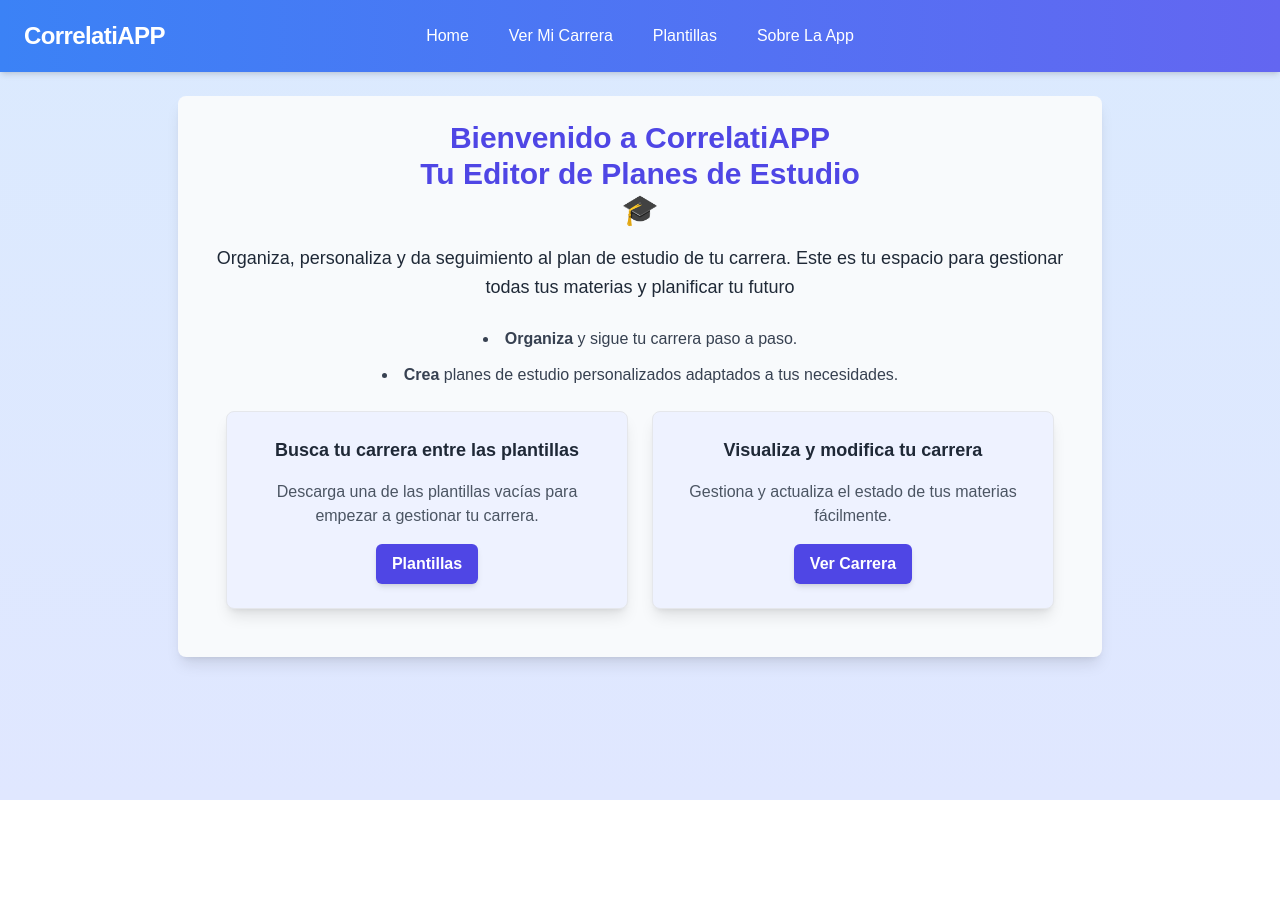
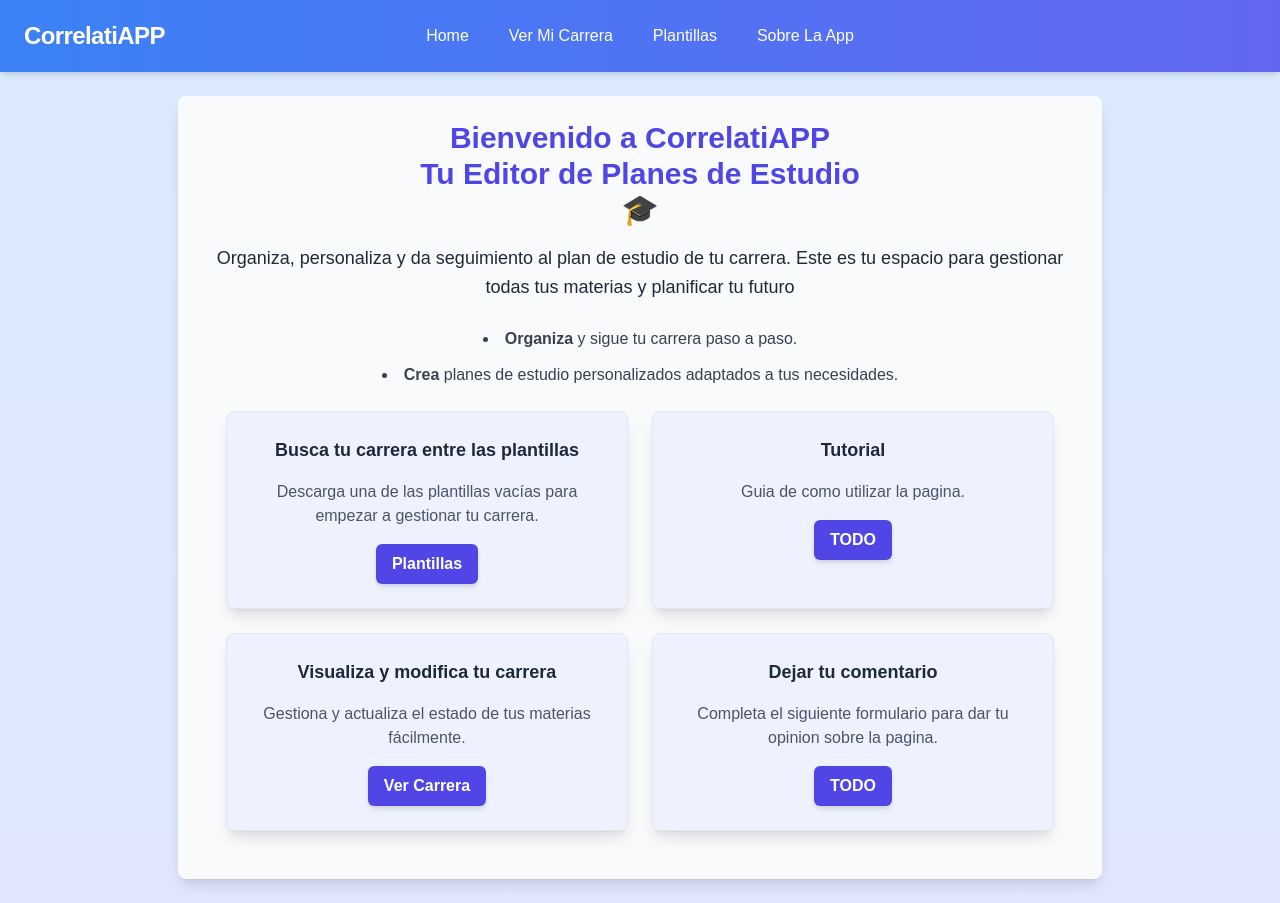
Before and after one commit to DDembro/CorrelatiAPP, a Next.js app: page / in a window 1280 px wide. Before the commit the page ends 800 px from the top, so only its background shows below. Built offline with nearby package versions, Linux system fonts and the light colour scheme.

Commit message:
Ajustes menores

```diff
--- a/src/app/about/page.tsx
+++ b/src/app/about/page.tsx
@@ -29,16 +29,18 @@ const AboutPage = () => {
                     </a>.
                 </p>
 
-                <div className="mt-6 text-center">
                 <a
                     href="https://www.linkedin.com/in/dembrowkynicolas/"
                     target="_blank"
                     rel="noopener noreferrer"
-                        className="inline-block bg-blue-500 text-white px-4 py-2 rounded-lg shadow-md hover:bg-blue-600 transition"
+                    className="inline-block bg-blue-500 text-white px-4 py-2 rounded-lg shadow-md hover:bg-blue-600 transition mt-6"
                 >
                     Ver LinkedIn
                 </a>
-                </div>
+
+                <p className="mt-6">
+                    Agradecimientos a los testers: TODO
+                </p>
             </div>
         </div>
     );
--- a/src/app/page.tsx
+++ b/src/app/page.tsx
@@ -33,7 +33,7 @@ export default function MainPage() {
         {/* CARDS */}
         <div className="grid gap-6 sm:grid-cols-1 md:grid-cols-2 lg:grid-cols-2 p-6">
           {/* Card 1 */}
-          <div className="bg-indigo-50 shadow-lg rounded-lg p-6 border border-gray-200">
+          <div className="card-container">
             <h2 className="text-lg font-bold text-gray-800 mb-4">
               Busca tu carrera entre las plantillas
             </h2>
@@ -42,14 +42,30 @@ export default function MainPage() {
             </p>
             <Link
               href="/template"
-              className="inline-block bg-indigo-600 hover:bg-indigo-700 text-white font-semibold py-2 px-4 rounded-md shadow-md transition duration-200"
+              className="card-btn"
             >
               Plantillas
             </Link>
           </div>
 
           {/* Card 2 */}
-          <div className="bg-indigo-50 shadow-lg rounded-lg p-6 border border-gray-200">
+          <div className="card-container">
+            <h2 className="text-lg font-bold text-gray-800 mb-4">
+              Tutorial
+            </h2>
+            <p className="text-gray-600 mb-4">
+              Guia de como utilizar la pagina.
+            </p>
+            <Link
+              href="/career-view"
+              className="card-btn"
+            >
+              TODO
+            </Link>
+          </div>
+
+          {/* Card 3 */}
+          <div className="card-container">
             <h2 className="text-lg font-bold text-gray-800 mb-4">
               Visualiza y modifica tu carrera
             </h2>
@@ -58,9 +74,25 @@ export default function MainPage() {
             </p>
             <Link
               href="/career-view"
-              className="inline-block bg-indigo-600 hover:bg-indigo-700 text-white font-semibold py-2 px-4 rounded-md shadow-md transition duration-200"
+              className="card-btn"
             >
               Ver Carrera
+            </Link>
+          </div>
+
+          {/* Card 4 */}
+          <div className="card-container">
+            <h2 className="text-lg font-bold text-gray-800 mb-4">
+              Dejar tu comentario
+            </h2>
+            <p className="text-gray-600 mb-4">
+              Completa el siguiente formulario para dar tu opinion sobre la pagina.
+            </p>
+            <Link
+              href="/career-view"
+              className="card-btn"
+            >
+              TODO
             </Link>
           </div>
         </div>
--- a/src/app/template/page.tsx
+++ b/src/app/template/page.tsx
@@ -28,7 +28,6 @@ const TemplatePage = () => {
                 <div className="grid gap-6 sm:grid-cols-1 md:grid-cols-2 lg:grid-cols-3">
                     {careers.map((career:any) => (
                         <div
-                            key={career.id}
                             className={`${career.color} text-white shadow-md rounded-lg p-6 border hover:shadow-lg transition-shadow`}
                         >
                             <h2 className="text-xl font-semibold mb-2">{career.name} - {career.college}</h2>
--- a/src/components/career-view/career-view-nav.tsx
+++ b/src/components/career-view/career-view-nav.tsx
@@ -1,7 +1,7 @@
 import React from "react";
 import { showAllSubjectInfo, hideAllSubjectInfo, initiateSubjectsDictionary } from "@/lib/subjectsUtils";
 import Link from "next/link";
-import { downloadCareerData, saveLocalCareerData } from "@/lib/careerEditUtils";
+import { deleteLocalCareerData, downloadCareerData, saveLocalCareerData } from "@/lib/careerEditUtils";
 
 const CareerViewNav = ({ careerData, viewMode, setViewMode }: any) => {
     if (!careerData) {
@@ -10,7 +10,7 @@ const CareerViewNav = ({ careerData, viewMode, setViewMode }: any) => {
 
     // Al salir de la vista de una carrera mediante el boton
     const returnAction = () => {
-        sessionStorage.removeItem("careerData");
+        deleteLocalCareerData();
         if(!confirm("Desea salir de esta Carrera? todo cambio no Descargado se perdera"))
             return;
         window.location.href = '/career-view'
--- a/src/components/career-view/view-modes/table/career-render-table.tsx
+++ b/src/components/career-view/view-modes/table/career-render-table.tsx
@@ -2,7 +2,7 @@ import React from "react";
 import { CareerData, Subject } from "@/types/career-view-types";
 
 import { initiateSubjectsDictionary, showCorrelativities, sortSubjects } from "@/lib/subjectsUtils";
-import ContextMenu from "../../../context-menu";
+import ContextMenu from "../../../context-menu/context-menu";
 import renderSubjects from "./carrer-render-subjects-table";
 import { changeStatus } from "@/lib/careerEditUtils";
 
--- a/src/components/career-view/view-modes/table/career-view-table.tsx
+++ b/src/components/career-view/view-modes/table/career-view-table.tsx
@@ -79,8 +79,6 @@ const TableViewCareer = ({ carrerData }: any) => {
     //#endregion
     /* ============ CONTEXT MENU ============ */
 
-
-
     return (
         <div className="p-2 flex divide-x-2 divide-gray-400 justify-center">
             {renderCareerViewTable(carrerData, handleOnContextMenu, contextMenuRef, contextMenu)}
--- a/src/styles/main-page.css
+++ b/src/styles/main-page.css
@@ -6,6 +6,14 @@
     @apply bg-slate-50 rounded-lg w-3/4 shadow-lg p-6 text-center
 }
 
+.card-container {
+    @apply bg-indigo-50 shadow-lg rounded-lg p-6 border border-gray-200
+}
+
+.card-btn {
+    @apply inline-block bg-indigo-600 hover:bg-indigo-700 text-white font-semibold py-2 px-4 rounded-md shadow-md transition duration-200
+}
+
 h1 {
     @apply text-3xl font-bold text-indigo-600 mb-4
 }
```
Also changed, not shown: public/data/careersData.json (+7 -5 lines), src/lib/careerEditUtils.ts (+8 -3 lines), src/components/context-menu/context-menu.tsx (renamed from src/components/context-menu.tsx). Lines whose indentation alone changed are shown as unchanged.
